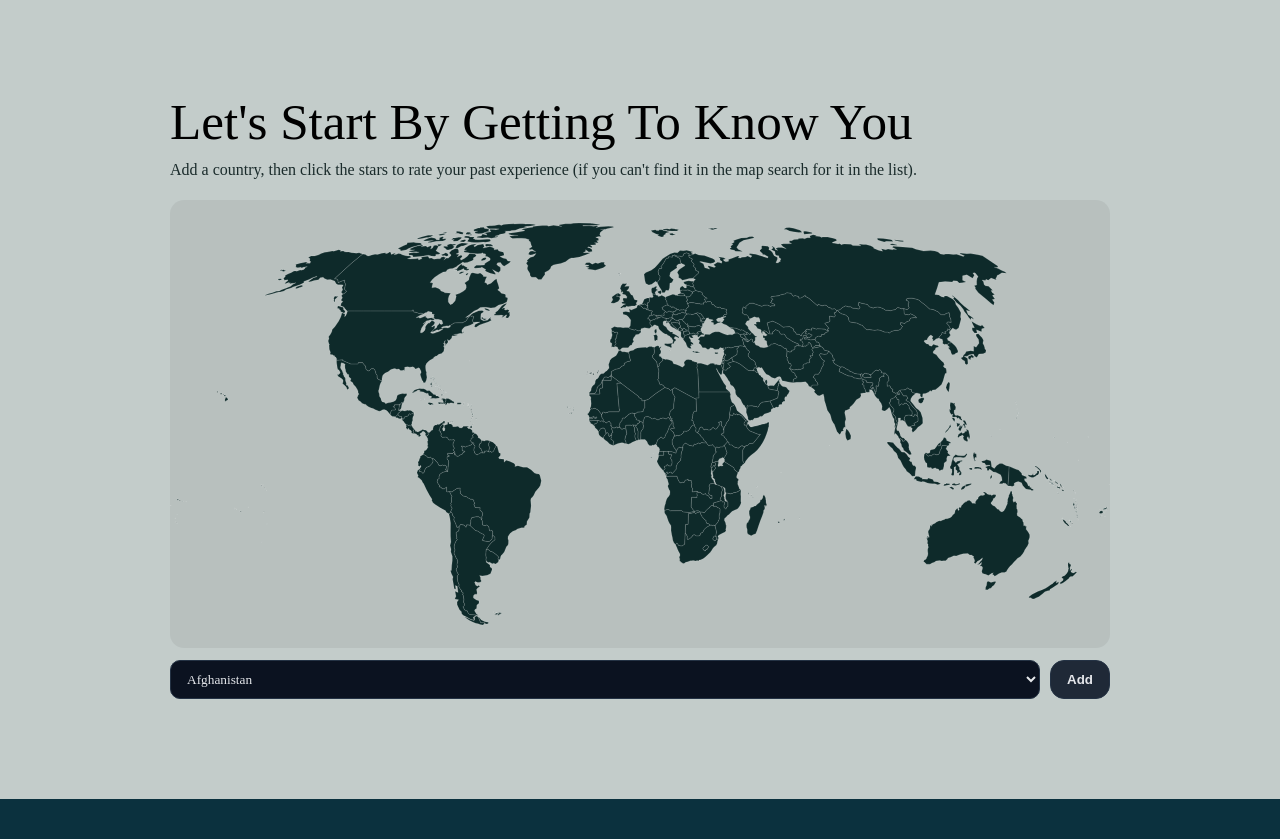
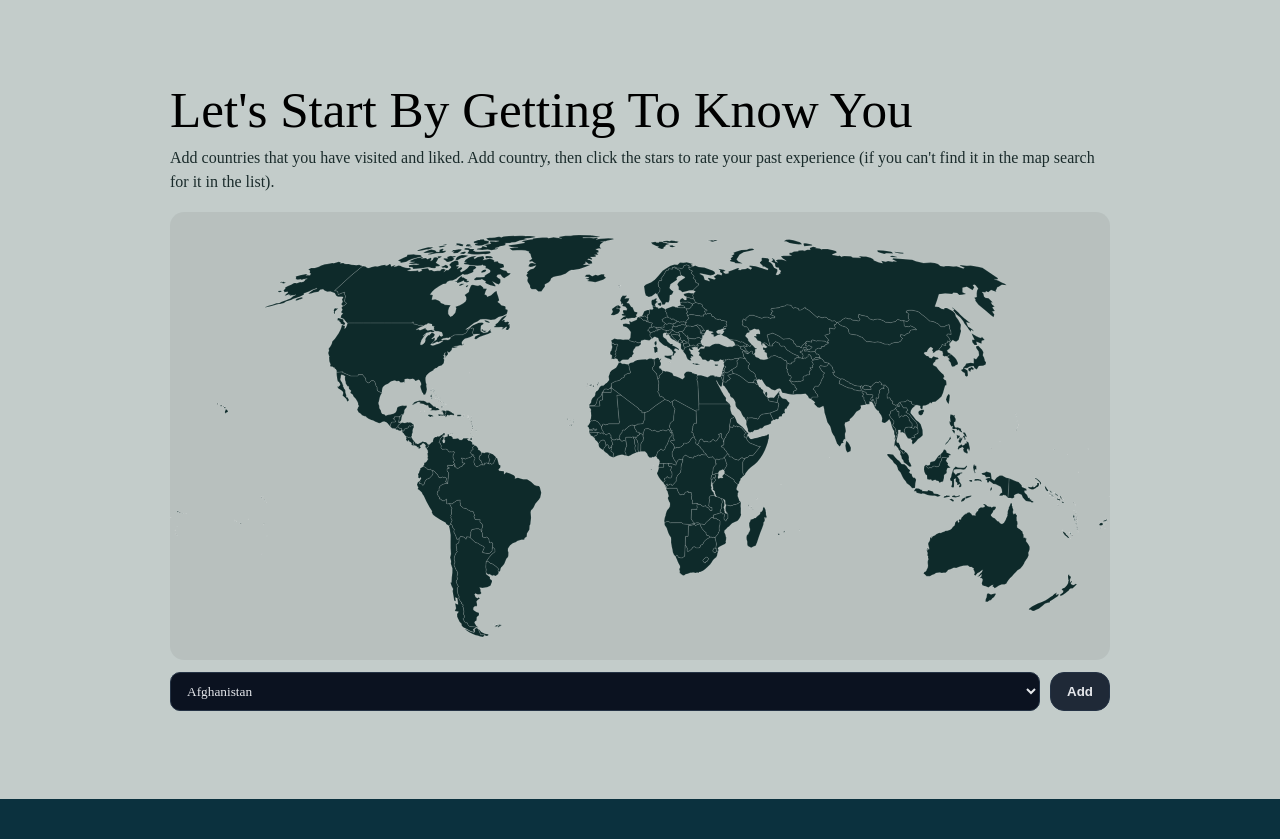
Before and after one commit to tamar-berger/DataProject, a Flask app: page / in a window 1280 px wide. Shown: the part 801-1640 px from the top of the page. Run offline with Flask 3, Linux system fonts and the light colour scheme; some web fonts are replaced.

Commit message:
Update index.html
Description change

```diff
--- a/templates/index.html
+++ b/templates/index.html
@@ -51,7 +51,7 @@
     <section id="rate" class="rate-section">
       <div class="rate-container">
         <h2 class="section-title">Let's Start By Getting To Know You</h2>
-        <p class="help">Add a country, then click the stars to rate your past experience (if you can't find it in the map search for it in the list).</p>
+        <p class="help">Add countries that you have visited and liked. Add country, then click the stars to rate your past experience (if you can't find it in the map search for it in the list).</p>
 
         <!-- Map based rating -->
         <div id="mapRate" class="map-rate">
```
